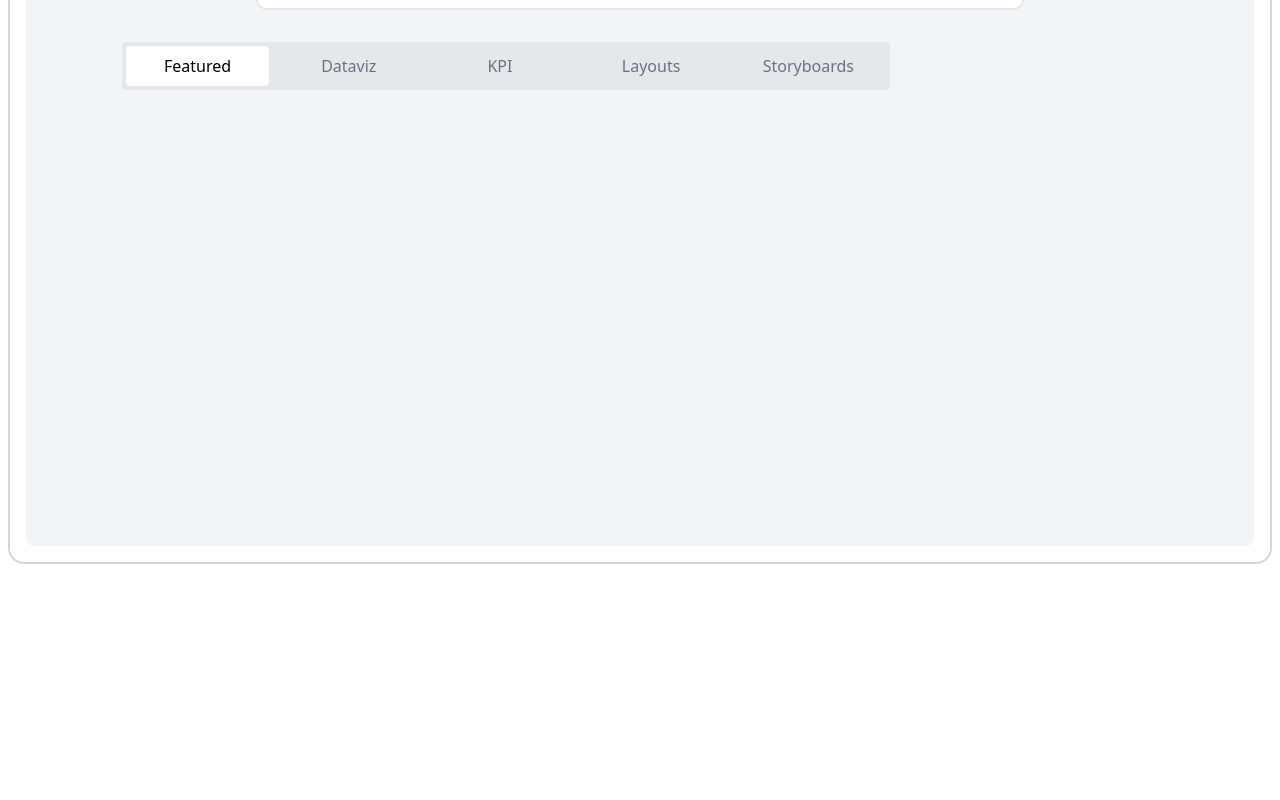
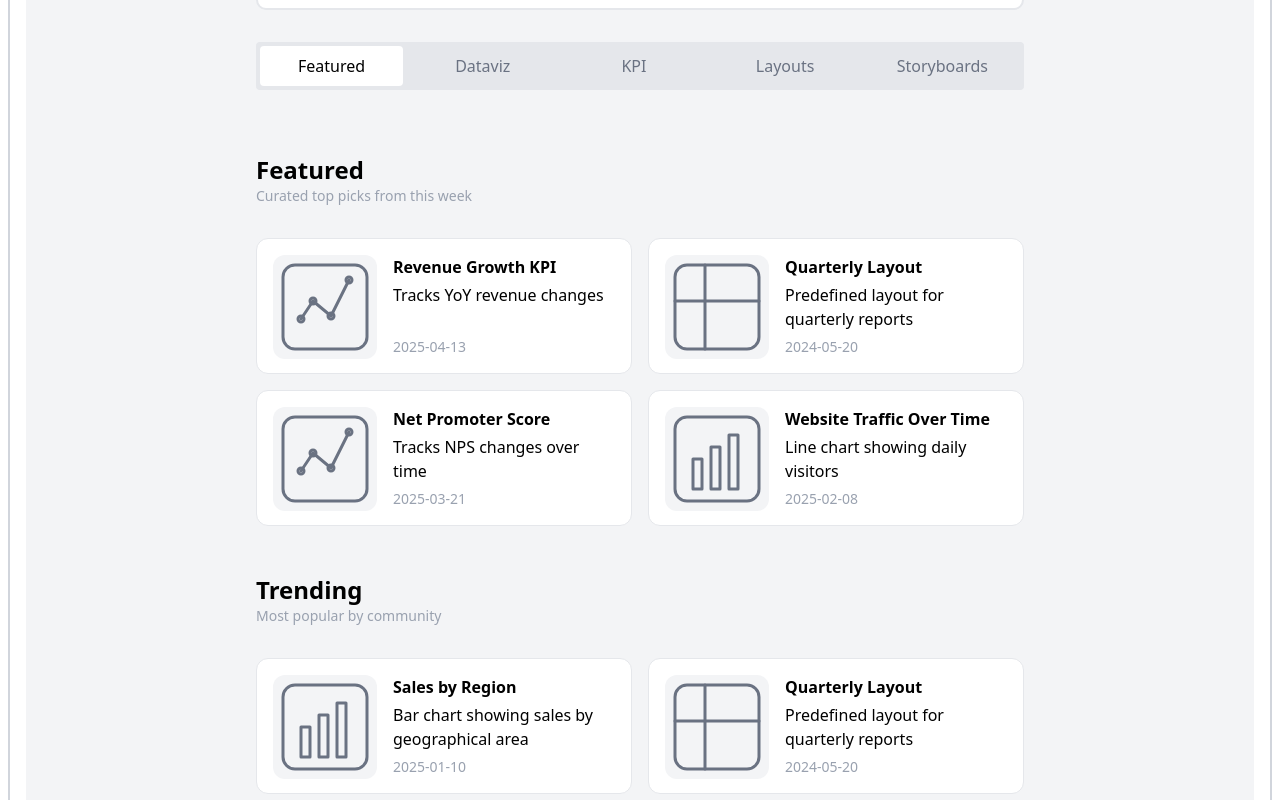
Before and after one commit to pablopareja/kpi-library, a Next.js app: page / in a window 1280 px wide. Shown: the part 280-1080 px from the top of the page. Before the commit the page ends 852 px from the top, so only its background shows below. Built offline with nearby package versions, Linux system fonts and the light colour scheme.

Commit message:
fix asset loading

```diff
--- a/src/app/api/assets/route.ts
+++ b/src/app/api/assets/route.ts
@@ -18,10 +18,9 @@ export const GET = async (request: Request) => {
   let filtered = assets
 
   // I filter by type first
+  // The 'Featured' type is a special case since we're also returning Trending assets in this case
   if (type === 'Featured') {
-    filtered = filtered.filter(asset => asset.featured)
-  } else if (type === 'Trending') {
-    filtered = filtered.filter(asset => asset.trending)
+    filtered = filtered.filter(asset => asset.featured || asset.trending)
   } else if (['Kpi', 'Layout', 'DataViz', 'Storyboard'].includes(type ?? '')) {
     filtered = filtered.filter(asset => asset.type === type)
   }
@@ -39,13 +38,17 @@ export const GET = async (request: Request) => {
   // Return only summary fields used in cards (not full asset details).
   // I'm doing this to simulate the fact that in a real-world scenario, assets could include properties or details
   // that are not necessary to be returned here and could make the request to take more time unnecessarily
-  const summarized = filtered.map(({ id, name, description, type, updatedAtDate }) => ({
-    id,
-    name,
-    description,
-    type,
-    updatedAtDate,
-  }))
+  const summarized = filtered.map(
+    ({ id, name, description, type, updatedAtDate, trending, featured }) => ({
+      id,
+      name,
+      description,
+      type,
+      updatedAtDate,
+      trending,
+      featured,
+    })
+  )
 
   return NextResponse.json(summarized)
 }
--- a/src/components/library/AssetResults.tsx
+++ b/src/components/library/AssetResults.tsx
@@ -1,22 +1,11 @@
 'use client'
 
-import { useFilterStore } from '@/stores/useFilterStore'
 import { useSearchStore } from '@/stores/useSearchStore'
-import { FilterBar } from './FilterBar'
+import { FilterResults } from './FilterResults'
 import { SearchResults } from './SearchResults'
 
 export const AssetResults = () => {
-  const filter = useFilterStore(state => state.filter)
   const search = useSearchStore(state => state.searchText)
 
-  console.log('filter', filter, 'search', search)
-
-  return (
-    <div className="w-full">
-      {!search && <FilterBar className="max-w-3xl" />}
-      {search && <SearchResults />}
-      {/* <FeaturedAssets />
-      <TrendingAssets /> */}
-    </div>
-  )
+  return <div className="w-full max-w-3xl">{search ? <SearchResults /> : <FilterResults />}</div>
 }
--- a/src/components/library/FeaturedAssets.tsx
+++ b/src/components/library/FeaturedAssets.tsx
@@ -1,19 +1,31 @@
-import { Suspense } from 'react'
+import { AssetSummary } from '@/types'
 import { AssetList } from './AssetList'
-import { AssetListSkeleton } from './AssetListSkeleton'
 
 interface FeaturedAssetsProps {
-  search?: string
+  assets: AssetSummary[]
+  loading?: boolean
 }
 
-export const FeaturedAssets = ({ search = '' }: FeaturedAssetsProps) => {
+export const FeaturedAssets = ({ assets, loading }: FeaturedAssetsProps) => {
+  const featuredAssets = assets.filter(asset => asset.featured)
+  const trendingAssets = assets.filter(asset => asset.trending)
+
   return (
-    <div className="w-full mt-12">
-      <h2 className="text-2xl font-bold">Featured</h2>
-      <p className="text-sm text-gray-400">Curated top picks from this week</p>
-      <Suspense fallback={<AssetListSkeleton />}>
-        <AssetList search={search} type="Featured" highlightCards={true} />
-      </Suspense>
+    <div className="flex flex-col gap-4 w-full">
+      <div className="flex flex-col gap-8 mt-8">
+        <div>
+          <h2 className="text-2xl font-bold">Featured</h2>
+          <p className="text-sm text-gray-400">Curated top picks from this week</p>
+        </div>
+        <AssetList assets={featuredAssets} highlightCards={true} loading={loading} />
+      </div>
+      <div className="flex flex-col gap-8 mt-8">
+        <div>
+          <h2 className="text-2xl font-bold">Trending</h2>
+          <p className="text-sm text-gray-400">Most popular by community</p>
+        </div>
+        <AssetList assets={trendingAssets} highlightCards={true} loading={loading} />
+      </div>
     </div>
   )
 }
--- /dev/null
+++ b/src/components/library/FilterResults.tsx
@@ -0,0 +1,32 @@
+import { useAssetStore } from '@/stores/useAssetStore'
+import { useFilterStore } from '@/stores/useFilterStore'
+import { useEffect } from 'react'
+import { LoadingText } from '../ui/Loading'
+import { AssetList } from './AssetList'
+import { FeaturedAssets } from './FeaturedAssets'
+import { FilterBar } from './FilterBar'
+
+export const FilterResults = () => {
+  const filter = useFilterStore(state => state.filter)
+  const { assets, fetchAssets, loading } = useAssetStore()
+
+  useEffect(() => {
+    if (filter) {
+      fetchAssets({ type: filter })
+    }
+  }, [filter])
+
+  return (
+    <div className="flex flex-col gap-8">
+      <FilterBar className="max-w-3xl" />
+      {filter !== 'Featured' ? (
+        <div>
+          {loading && <LoadingText className="w-full text-center" />}
+          <AssetList assets={assets} loading={loading} />
+        </div>
+      ) : (
+        <FeaturedAssets assets={assets} loading={loading} />
+      )}
+    </div>
+  )
+}
--- a/src/components/library/SearchResults.tsx
+++ b/src/components/library/SearchResults.tsx
@@ -13,7 +13,6 @@ export const SearchResults = () => {
       fetchAssets({ search: searchText })
     }
   }, [searchText])
-  console.log('assets', assets)
 
   return (
     <div className="flex flex-col gap-8 mt-16 w-full">
--- a/src/components/library/TrendingAssets.tsx
+++ /dev/null
@@ -1,19 +0,0 @@
-import { Suspense } from 'react'
-import { AssetList } from './AssetList'
-import { AssetListSkeleton } from './AssetListSkeleton'
-
-interface TrendingAssetsProps {
-  search?: string
-}
-
-export const TrendingAssets = ({ search = '' }: TrendingAssetsProps) => {
-  return (
-    <div className="w-full mt-12">
-      <h2 className="text-2xl font-bold">Trending</h2>
-      <p className="text-sm text-gray-400">Most popular by community</p>
-      <Suspense fallback={<AssetListSkeleton />}>
-        <AssetList type="Trending" search={search} highlightCards={true} />
-      </Suspense>
-    </div>
-  )
-}
--- a/src/components/ui/Modal.tsx
+++ b/src/components/ui/Modal.tsx
@@ -18,7 +18,7 @@ export const Dialog = ({ open, onClose, children }: DialogProps) => {
 
   return (
     <div
-      className="fixed inset-0 z-50 flex items-center justify-center bg-gray-400 px-4 py-8"
+      className="fixed inset-0 z-50 flex items-center justify-center bg-black/40 px-4 py-8"
       onClick={onClose} // I close the modal when clicking outside the modal (it works well thanks to stopping the propagation below)
     >
       <div
--- a/src/data/assets.ts
+++ b/src/data/assets.ts
@@ -59,7 +59,7 @@ export const assets: AssetWithType[] = [
     description: 'KPI for tracking customer loss month over month',
     type: AssetType.Kpi,
     favorite: false,
-    trending: true,
+    trending: false,
     featured: false,
     createdAtDate: '2024-03-10',
     updatedAtDate: '2025-02-14',
@@ -71,8 +71,8 @@ export const assets: AssetWithType[] = [
     description: 'Funnel showing user drop-off across signup steps',
     type: AssetType.DataViz,
     favorite: true,
-    trending: true,
-    featured: true,
+    trending: false,
+    featured: false,
     createdAtDate: '2024-08-02',
     updatedAtDate: '2025-01-30',
     tags: ['conversion', 'ux', 'funnel'],
@@ -144,7 +144,7 @@ export const assets: AssetWithType[] = [
     type: AssetType.Storyboard,
     favorite: false,
     trending: true,
-    featured: true,
+    featured: false,
     createdAtDate: '2024-12-31',
     updatedAtDate: '2025-04-10',
     tags: ['yearly', 'overview', 'summary'],
--- a/src/types/asset.ts
+++ b/src/types/asset.ts
@@ -51,5 +51,5 @@ export type MetricId = string
 
 export type AssetSummary = Pick<
   AssetWithType,
-  'id' | 'name' | 'description' | 'type' | 'updatedAtDate'
+  'id' | 'name' | 'description' | 'type' | 'updatedAtDate' | 'featured' | 'trending'
 >
```
